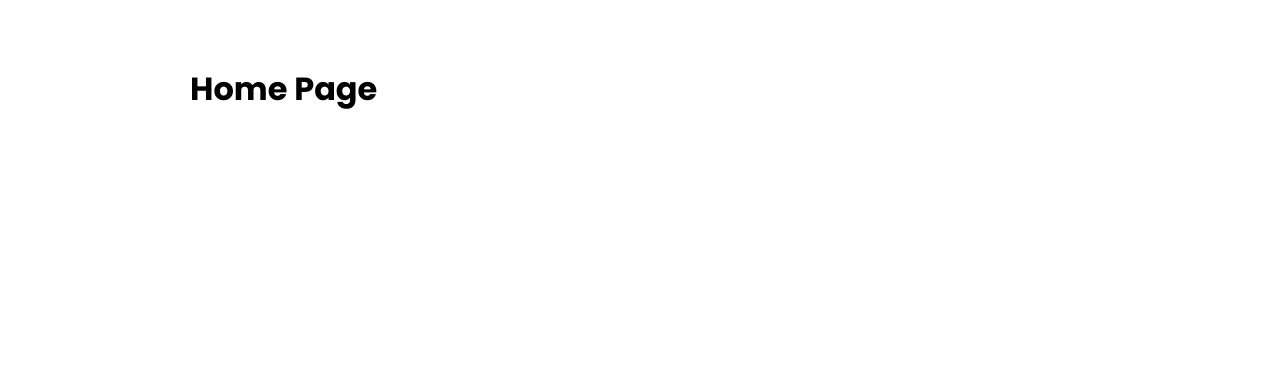
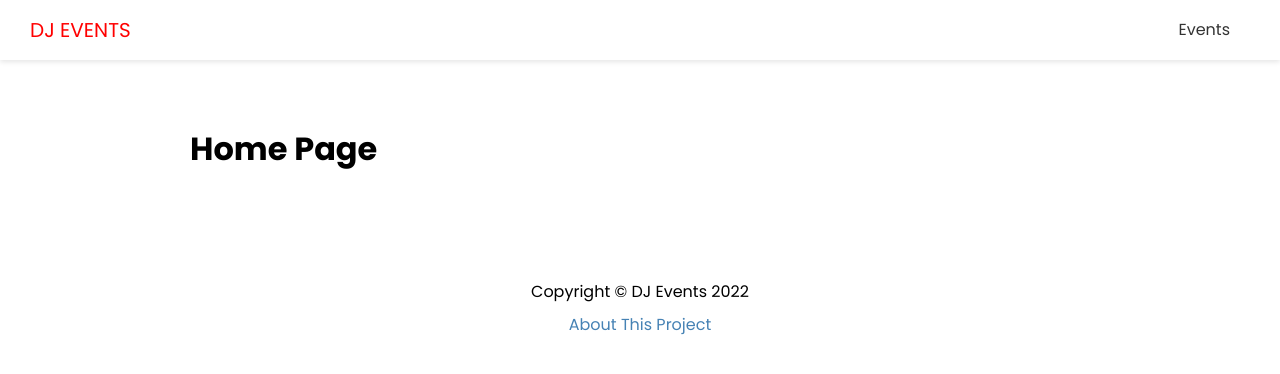
Before and after one commit to maulanakbrr/dj-events-frontend, a Next.js app: page / in a window 1280 px wide. Shown: the top 374 px of the page. Built offline with nearby package versions, Linux system fonts and the light colour scheme.

Commit message:
created header and footer

```diff
--- /dev/null
+++ b/components/Footer.jsx
@@ -0,0 +1,15 @@
+import Link from 'next/link'
+import styles from '../styles/Footer.module.scss'
+
+const Footer = () => {
+  return (
+    <footer className={styles.footer}>
+        <p>Copyright &copy; DJ Events 2022</p>
+        <p>
+            <Link href='/about'>About This Project</Link>
+        </p>
+    </footer>
+  )
+}
+
+export default Footer
--- /dev/null
+++ b/components/Header.jsx
@@ -0,0 +1,27 @@
+import React from 'react'
+import Link from 'next/link'
+import styles from '../styles/Header.module.scss'
+
+const Header = () => {
+  return (
+    <header className={styles.header}>
+        <div className={styles.logo}>
+            <Link href='/'>
+                <a>DJ Events</a>
+            </Link>
+        </div>
+
+        <nav>
+            <ul>
+                <li>
+                    <Link href='/events'>
+                        <a>Events</a>
+                    </Link>
+                </li>
+            </ul>
+        </nav>
+    </header>
+  )
+}
+
+export default Header
--- a/components/Layout.jsx
+++ b/components/Layout.jsx
@@ -1,5 +1,7 @@
 import React from 'react'
 import Head from 'next/head'
+import Header from './Header'
+import Footer from './Footer'
 import styles from '../styles/Layout.module.scss'
 
 export default function Layout({title, keywords, description, children}) {
@@ -11,9 +13,13 @@
         <meta name="keywords" content={keywords} />
       </Head>
 
+      <Header/>
+
       <div className={styles.container}>
         {children}
       </div>
+
+      <Footer/>
     </div>
   )
 }
--- /dev/null
+++ b/styles/Footer.module.scss
@@ -0,0 +1,8 @@
+.footer {
+  margin: 100px 0 40px;
+  text-align: center;
+}
+
+.footer p {
+  margin: 5px 0;
+}
--- /dev/null
+++ b/styles/Header.module.scss
@@ -0,0 +1,56 @@
+.header {
+  display: flex;
+  justify-content: space-between;
+  align-items: center;
+  background: #fff;
+  color: #333;
+  height: 60px;
+  padding: 0 30px;
+  box-shadow: 0 2px 5px rgba(0, 0, 0, 0.1);
+}
+
+.header a {
+  color: #333;
+  margin-right: 20px;
+}
+
+.header a:hover {
+  color: #000;
+}
+.header ul {
+  display: flex;
+  align-items: center;
+  justify-content: center;
+  list-style: none;
+}
+
+.logo {
+  color: red;
+  font-size: 20px;
+  text-transform: uppercase;
+}
+
+.logo a {
+  color: red;
+}
+
+@media (max-width: 768px) {
+  .header {
+    flex-direction: column;
+    height: auto;
+  }
+
+  .header ul {
+    margin: 20px 0;
+    flex-direction: column;
+    text-align: center;
+  }
+
+  .header a {
+    margin-right: 0;
+  }
+
+  .logo {
+    margin: 20px 0;
+  }
+}
```
